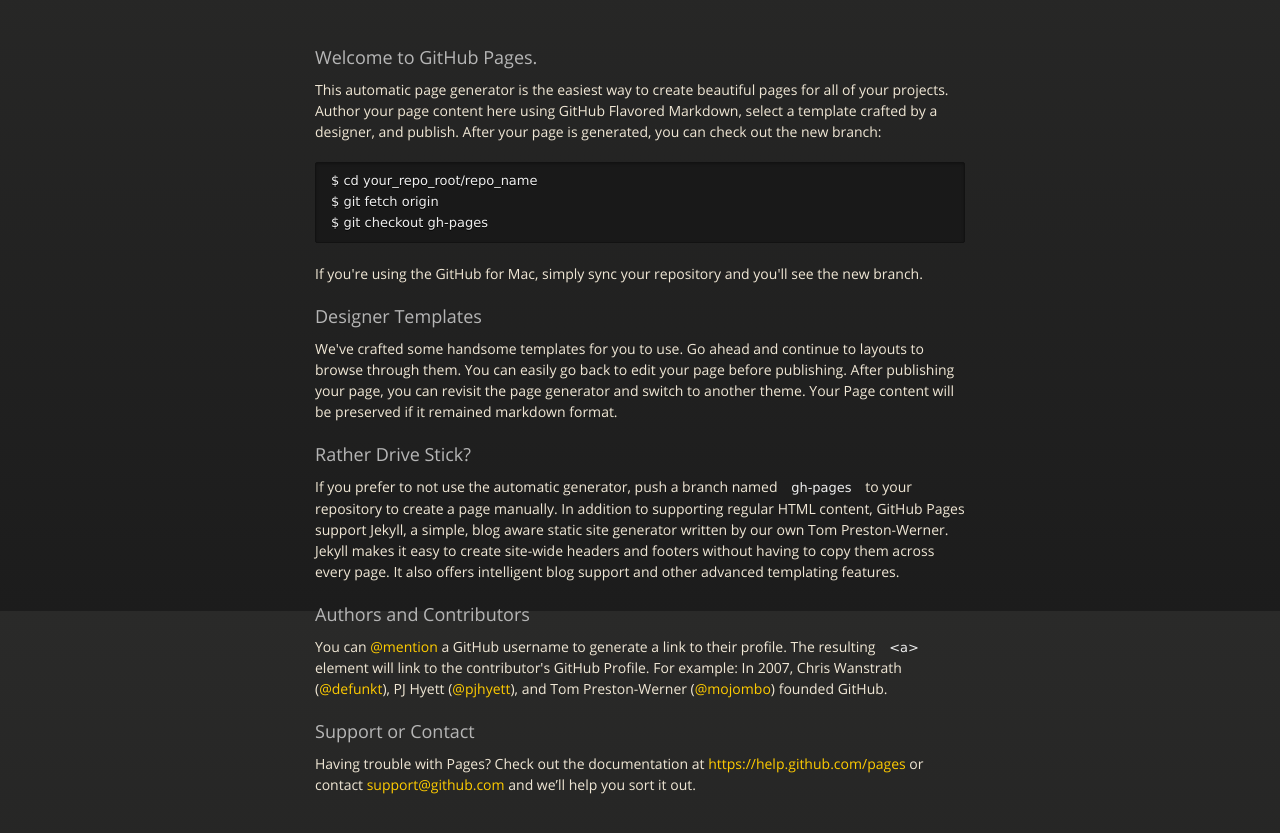
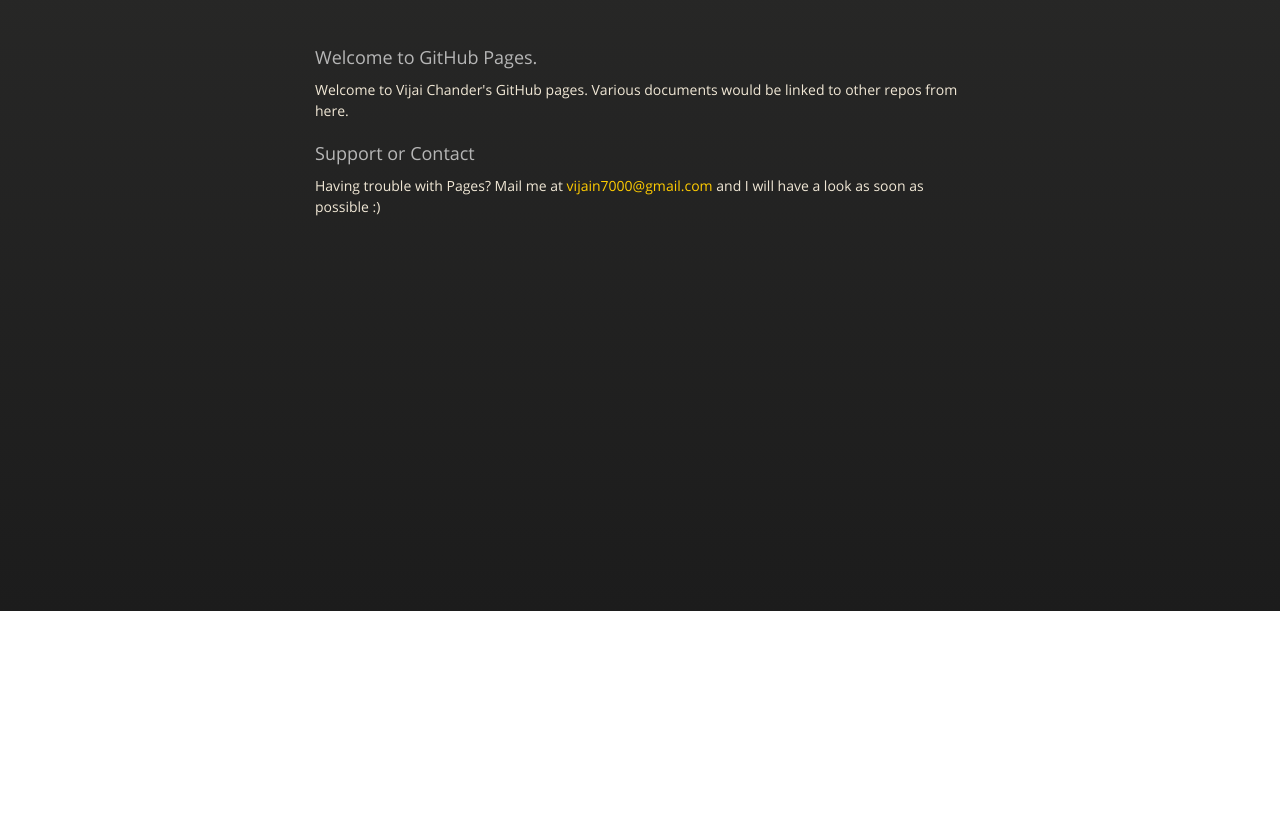
Before and after one commit to vijai1996/vijai1996.github.io, a plain HTML site: page index.html in a window 1280 px wide. Shown: the part 189-1022 px from the top of the page. After the commit the page ends 800 px from the top, so only its background shows below. Drawn offline with nearby package versions, Linux system fonts and the light colour scheme.

Commit message:
Update index.html

```diff
--- a/index.html
+++ b/index.html
@@ -38,36 +38,13 @@
         <h3>
 <a id="welcome-to-github-pages" class="anchor" href="#welcome-to-github-pages" aria-hidden="true"><span class="octicon octicon-link"></span></a>Welcome to GitHub Pages.</h3>
 
-<p>This automatic page generator is the easiest way to create beautiful pages for all of your projects. Author your page content here using GitHub Flavored Markdown, select a template crafted by a designer, and publish. After your page is generated, you can check out the new branch:</p>
-
-<pre><code>$ cd your_repo_root/repo_name
-$ git fetch origin
-$ git checkout gh-pages
-</code></pre>
-
-<p>If you're using the GitHub for Mac, simply sync your repository and you'll see the new branch.</p>
-
-<h3>
-<a id="designer-templates" class="anchor" href="#designer-templates" aria-hidden="true"><span class="octicon octicon-link"></span></a>Designer Templates</h3>
-
-<p>We've crafted some handsome templates for you to use. Go ahead and continue to layouts to browse through them. You can easily go back to edit your page before publishing. After publishing your page, you can revisit the page generator and switch to another theme. Your Page content will be preserved if it remained markdown format.</p>
-
-<h3>
-<a id="rather-drive-stick" class="anchor" href="#rather-drive-stick" aria-hidden="true"><span class="octicon octicon-link"></span></a>Rather Drive Stick?</h3>
-
-<p>If you prefer to not use the automatic generator, push a branch named <code>gh-pages</code> to your repository to create a page manually. In addition to supporting regular HTML content, GitHub Pages support Jekyll, a simple, blog aware static site generator written by our own Tom Preston-Werner. Jekyll makes it easy to create site-wide headers and footers without having to copy them across every page. It also offers intelligent blog support and other advanced templating features.</p>
-
-<h3>
-<a id="authors-and-contributors" class="anchor" href="#authors-and-contributors" aria-hidden="true"><span class="octicon octicon-link"></span></a>Authors and Contributors</h3>
-
-<p>You can <a href="https://github.com/blog/821" class="user-mention">@mention</a> a GitHub username to generate a link to their profile. The resulting <code>&lt;a&gt;</code> element will link to the contributor's GitHub Profile. For example: In 2007, Chris Wanstrath (<a href="https://github.com/defunkt" class="user-mention">@defunkt</a>), PJ Hyett (<a href="https://github.com/pjhyett" class="user-mention">@pjhyett</a>), and Tom Preston-Werner (<a href="https://github.com/mojombo" class="user-mention">@mojombo</a>) founded GitHub.</p>
+<p>Welcome to Vijai Chander's GitHub pages. Various documents would be linked to other repos from here.</p>
 
 <h3>
 <a id="support-or-contact" class="anchor" href="#support-or-contact" aria-hidden="true"><span class="octicon octicon-link"></span></a>Support or Contact</h3>
 
-<p>Having trouble with Pages? Check out the documentation at <a href="https://help.github.com/pages">https://help.github.com/pages</a> or contact <a href="mailto:support@github.com">support@github.com</a> and we’ll help you sort it out.</p>
+<p>Having trouble with Pages? Mail me at <a href="mailto:vijain7000@gmail.com">vijain7000@gmail.com</a> and I will have a look as soon as possible :)</p>
       </section>
-
     </div>
     <!--[if !IE]><script>fixScale(document);</script><![endif]-->
 
```
